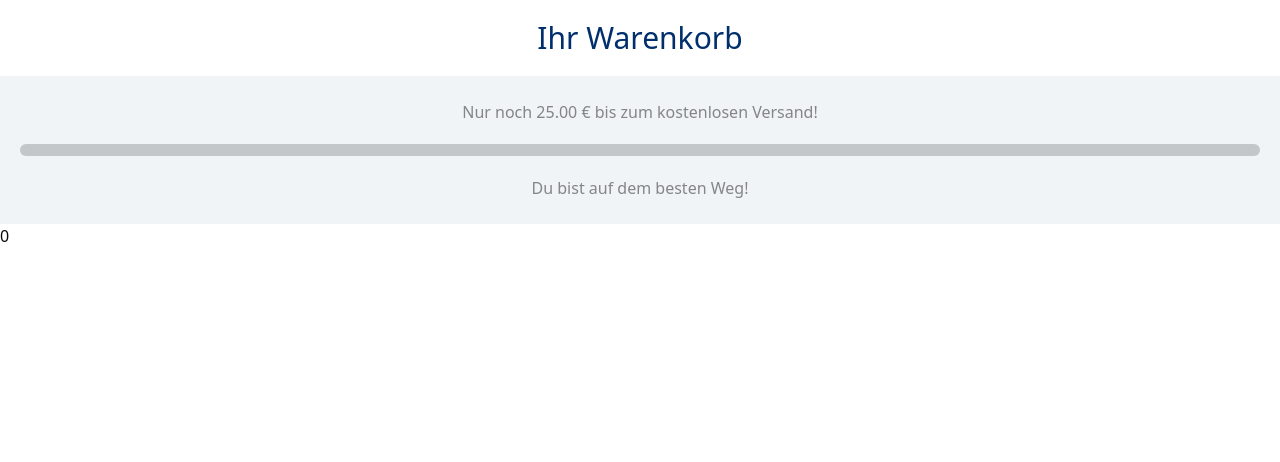
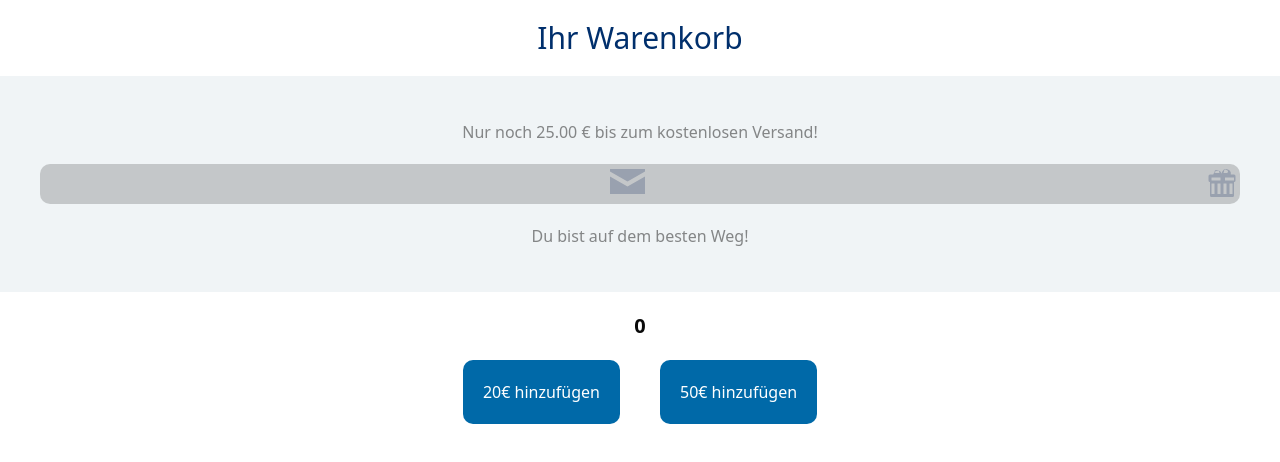
Before and after one commit to build-with-chris/CaseStudyChris, a React (Vite) app in the folder Progressbar/: page / in a window 1280 px wide. Shown: the top 462 px of the page. Built offline with nearby package versions, Linux system fonts and the light colour scheme.

Commit message:
playing around with icons in the bar

```diff
--- a/Progressbar/src/App.tsx
+++ b/Progressbar/src/App.tsx
@@ -1,18 +1,29 @@
 import ProgressBar from "./ProgressBar.tsx"
 import { useState } from "react"
 
+
+
 function App() {
   const [cartValue, setCartValue] = useState(0)
+
+  function increase20(){
+    setCartValue(prev => prev+20)
+  }
+
+  function increase50(){
+    setCartValue(prev => prev+50)
+  }
+
   return (
     <>
     <h3 className="text-center text-3xl text-[#002F6C] mt-5 font-sans">Ihr Warenkorb</h3>
       <div className="mt-5">
         <ProgressBar cartValue={cartValue}/>
         </div>
-        <h2>{cartValue}</h2>
-    <div>
-      <button />
-      <button />
+        <h2 className="text-xl font-bold p-5 text-center">{cartValue}</h2>
+    <div className="flex justify-center gap-10">
+      <button onClick={increase20} className="bg-sky-700 p-5 text-white rounded-lg">20€ hinzufügen</button>
+      <button onClick={increase50} className="bg-sky-700 p-5 text-white rounded-lg">50€ hinzufügen</button>
     </div>
     </>
   )
--- a/Progressbar/src/ProgressBar.tsx
+++ b/Progressbar/src/ProgressBar.tsx
@@ -46,10 +46,10 @@ export default function ProgressBar({ cartValue }: ProgressBarProps) {
     const bottomText = getBottomText(cartValue);
 
     return (
-      <div className="bg-[#F0F4F6] p-5 text-center">
+      <div className="bg-[#F0F4F6] p-10 text-center">
 
         <p className="p-1 text-md mb-4 text-primary/50" >{topText}</p>
-        <Progress value={progress} />
+        <Progress value={progress} cartValue={cartValue} />
         {bottomText &&
         (<p className="p-1 text-md mt-4 text-primary/50">{bottomText}</p>)
         }
--- /dev/null
+++ b/Progressbar/src/components/icons/PostIcon.tsx
@@ -0,0 +1,14 @@
+import * as React from "react";
+
+const PostIcon = ({ className }: { className?: string }) => (
+  <svg
+    className={className}
+    fill="currentColor"
+    xmlns="http://www.w3.org/2000/svg"
+    viewBox="0 0 24 24"
+  >
+    <path d="m 0,2 0,1 7,4 7,-4 0,-1 z m 0,3 0,7 14,0 0,-7 -7,4 z" />
+  </svg>
+);
+
+export default PostIcon;
--- /dev/null
+++ b/Progressbar/src/components/icons/PresenetIcon.tsx
@@ -0,0 +1,14 @@
+import * as React from "react";
+
+const PresentIcon = ({ className }: { className?: string }) => (
+  <svg
+    className={className}
+    fill="currentColor"
+    xmlns="http://www.w3.org/2000/svg"
+    viewBox="0 0 24 24"
+  >
+    <path d="M20 7h-2.18a3.001 3.001 0 0 0-5.58-2.01c-.27.45-.49.94-.63 1.45-.14-.5-.36-1-.63-1.45A3.001 3.001 0 0 0 6.18 7H4a1 1 0 0 0-1 1v3a1 1 0 0 0 1 1v9a1 1 0 0 0 1 1h14a1 1 0 0 0 1-1v-9a1 1 0 0 0 1-1V8a1 1 0 0 0-1-1zM15 4a1 1 0 0 1 0 2h-2a6.9 6.9 0 0 1 .35-1.01A1.001 1.001 0 0 1 15 4zM9 4c.41 0 .79.25.94.64.23.46.35.95.35 1.36H8a1 1 0 0 1 0-2zm-4 5h6v2H5V9zm2 11H5v-7h2v7zm4 0H9v-7h2v7zm4 0h-2v-7h2v7zm4 0h-2v-7h2v7zm1-9h-6V9h6v2z" />
+  </svg>
+);
+
+export default PresentIcon;
--- a/Progressbar/src/components/ui/progress.tsx
+++ b/Progressbar/src/components/ui/progress.tsx
@@ -1,22 +1,40 @@
+import postIcon from "@/assets/post-svgrepo-com.svg";
+import presentIcon from "@/assets/present-svgrepo-com.svg";
 import * as React from "react"
 import * as ProgressPrimitive from "@radix-ui/react-progress"
 
 import { cn } from "@/lib/utils"
+import PresentIcon from "../icons/PresenetIcon";
+import PostIcon from "../icons/PostIcon";
 
 function Progress({
   className,
   value,
+  cartValue,
   ...props
-}: React.ComponentProps<typeof ProgressPrimitive.Root>) {
+}: React.ComponentProps<typeof ProgressPrimitive.Root> & { cartValue: number }) {
   return (
     <ProgressPrimitive.Root
       data-slot="progress"
       className={cn(
-        "bg-primary/20 relative h-3 w-full overflow-hidden rounded-lg",
+        "bg-primary/20 relative h-10 w-full overflow-hidden rounded-lg",
         className
       )}
       {...props}
     >
+      {/* Truck Icon bei 25€ */}
+      <PostIcon
+        className={`absolute left-1/2 top-0 w-15 h-15 transform -translate-x-1/2 z-10 ${
+          cartValue >= 25 ? "fill-green-600" : "fill-gray-400"
+        }`}
+      />
+
+      {/* Geschenk Icon bei 100% */}
+      <PresentIcon
+        className={`absolute right-[1.5%] top-0 w-9 h-9 transform translate-x-1/2 z-10 ${
+          cartValue >= 75 ? "fill-green-600" : "fill-gray-400"
+        }`}
+      />
       <ProgressPrimitive.Indicator
         data-slot="progress-indicator"
         className="bg-[#002F6C] h-full w-full flex-1 transition-all"
```
Also changed, not shown: Progressbar/src/assets/post-svgrepo-com.svg (added), Progressbar/src/assets/present-svgrepo-com.svg (added).
